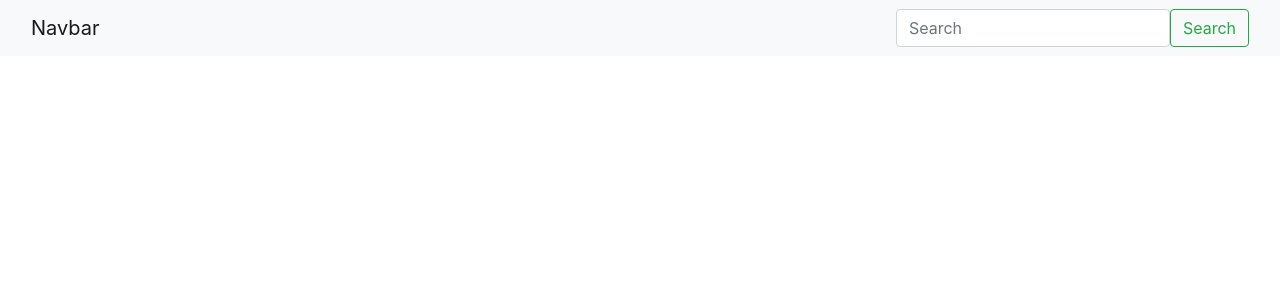
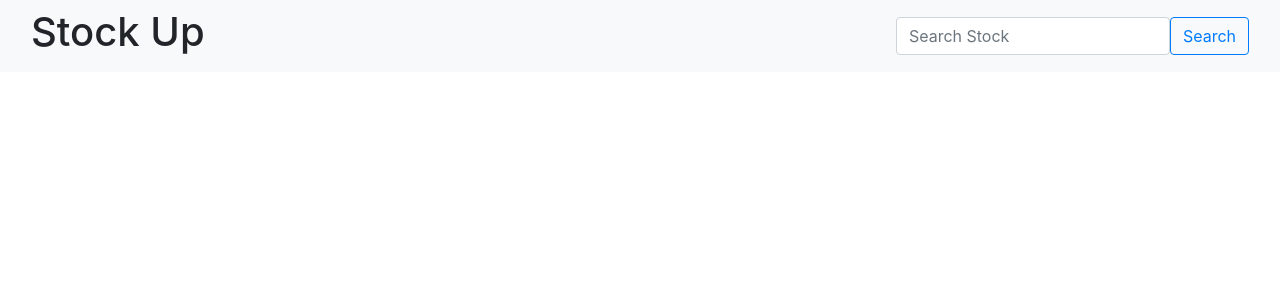
Before and after one commit to DevVlady/Stock-Up, a React (Create React App) app: page / in a window 1280 px wide. Shown: the top 300 px of the page. Built offline with nearby package versions, Linux system fonts and the light colour scheme.

Commit message:
Added router path for github pages.

```diff
--- a/src/App.jsx
+++ b/src/App.jsx
@@ -2,13 +2,17 @@
 import './App.css';
 import React from 'react';
 import Navbar from './components/Navbar/navbar';
+import { BrowserRouter as Router, Route, Switch} from 'react-router-dom';
 // import Stock from './pages/Stock';
 
 function App() {
+  const BASE_NAME = "/Stock-Up"
   return (
-    <div>
-      <Navbar/>
-    </div>
+      <Router basename={`${BASE_NAME}`}>
+        <div>
+          <Navbar/>
+        </div>
+      </Router>
   );
 }
 
--- a/src/components/Navbar/navbar.jsx
+++ b/src/components/Navbar/navbar.jsx
@@ -5,10 +5,10 @@ function Navbar() {
     return (
         <nav className="navbar navbar-light bg-light">
             <div className="container-fluid">
-                <a className="navbar-brand" href="/">Navbar</a>
+                <h1>Stock Up</h1>
                 <form className="d-flex">
-                    <input className="form-control me-2" type="search" placeholder="Search" aria-label="Search" />
-                        <button className="btn btn-outline-success" type="submit">Search</button>
+                    <input className="form-control me-2" type="search" placeholder="Search Stock" aria-label="Search" />
+                        <button className="btn btn-outline-primary" type="submit">Search</button>
                 </form>
             </div>
         </nav>    )
```
